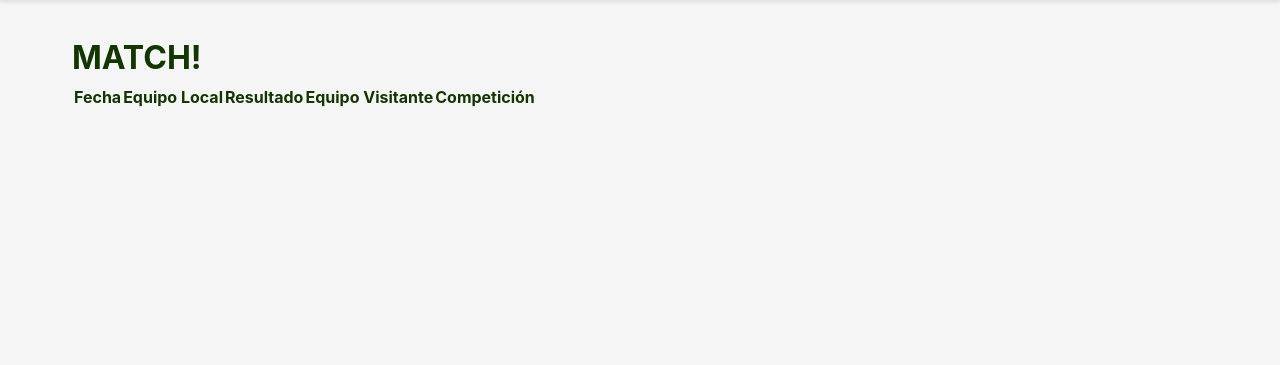
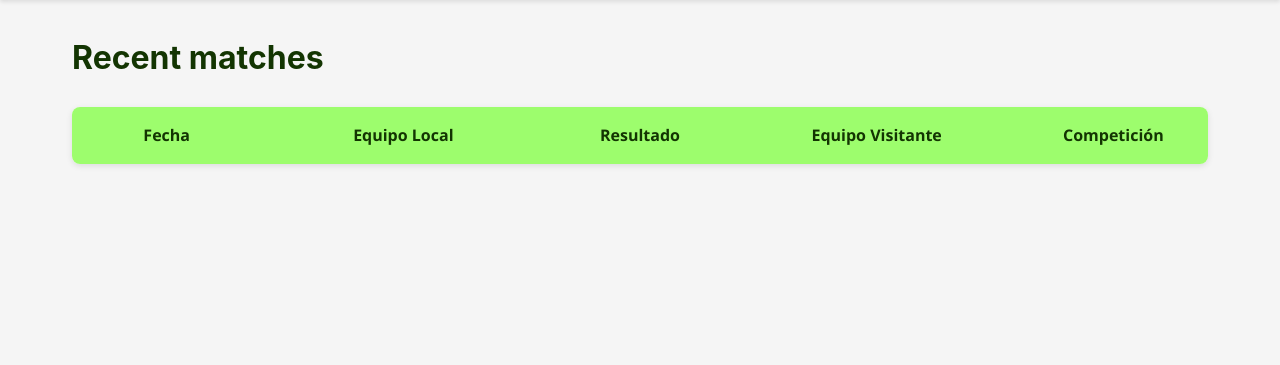
Before and after one commit to marcc28/Practica_PW, a Django app: page /matches/ in a window 1280 px wide. Shown: the part 88-453 px from the top of the page. Run offline with Django 5.2, Linux system fonts and the light colour scheme; data that the repository does not hold is empty.

Commit message:
matches implementation

```diff
--- a/web/static/scripts/matches.js
+++ b/web/static/scripts/matches.js
@@ -20,19 +20,24 @@ function renderizarPartidos(partidos) {
     const $tabla = $('#tabla-matches tbody');
     $tabla.empty();
 
+    // Ordenar partidos por fecha descendente (más reciente primero)
+    partidos.sort((a, b) => new Date(b.utcDate) - new Date(a.utcDate));
+
     partidos.forEach(partido => {
         const fecha = new Date(partido.utcDate).toLocaleString('es-ES');
         const equipoLocal = partido.homeTeam.name;
         const equipoVisitante = partido.awayTeam.name;
         const resultado = partido.score.fullTime.home + " - " + partido.score.fullTime.away;
         const competicion = partido.competition.name;
+        const escudoLocal = partido.homeTeam.crest;
+        const escudoVisitante = partido.awayTeam.crest;
 
         const $fila = $(`
             <tr>
                 <td>${fecha}</td>
-                <td>${equipoLocal}</td>
+                <td class="nombre-escudo"><span>${equipoLocal}</span><img src="${escudoLocal}" alt="Escudo ${equipoLocal}"></td>
                 <td>${resultado}</td>
-                <td>${equipoVisitante}</td>
+                <td class="nombre-escudo"><img src="${escudoVisitante}" alt="Escudo ${equipoVisitante}"><span>${equipoVisitante}</span></td>
                 <td>${competicion}</td>
             </tr>
         `);
--- /dev/null
+++ b/web/static/styles/matches.css
@@ -0,0 +1,108 @@
+/* Contenedor de la tabla */
+#tabla-matches {
+    width: 100%;
+    border-collapse: collapse;
+    margin-top: 1.5rem;
+    background-color: white;
+    box-shadow: 0 2px 6px rgba(0,0,0,0.1);
+    border-radius: 8px;
+    overflow: hidden;
+    font-family: 'Segoe UI', Tahoma, Geneva, Verdana, sans-serif;
+    table-layout: fixed;  /* Fija ancho de columnas para evitar descuadres */
+}
+
+/* Cabecera */
+#tabla-matches thead th {
+    background-color: #9dfd6d;
+    color: #133502;
+    padding: 1rem 0.8rem;
+    text-align: center;  /* Centrado cabecera */
+    font-weight: 600;
+}
+
+/* Fija ancho columnas de equipos local y visitante */
+#tabla-matches thead th:nth-child(2),
+#tabla-matches tbody td:nth-child(2),
+#tabla-matches thead th:nth-child(4),
+#tabla-matches tbody td:nth-child(4) {
+    width: 25%;
+    white-space: nowrap;
+    overflow: hidden;
+    text-overflow: ellipsis;
+}
+
+/* Celdas */
+#tabla-matches tbody td {
+    padding: 0.8rem;
+    border-bottom: 1px solid #ddd;
+    vertical-align: middle;
+    font-size: 0.95rem;
+    color: #333;
+    text-align: center;  /* Centrado contenido en celdas */
+}
+
+/* Última fila sin borde */
+#tabla-matches tbody tr:last-child td {
+    border-bottom: none;
+}
+
+/* Imagen de escudo */
+#tabla-matches tbody td img {
+    height: 28px;
+    width: 28px;
+    object-fit: contain;
+    vertical-align: middle;
+    margin: 0 0.4rem;
+    border-radius: 4px;
+    box-shadow: 0 0 3px rgba(0,0,0,0.15);
+    flex-shrink: 0;
+}
+
+/* Para que nombre y escudo estén juntos (local: nombre antes, escudo después) */
+#tabla-matches tbody td:nth-child(2) .nombre-escudo {
+    display: inline-flex; /* inline para que el texto se centre con el contenido */
+    align-items: center;
+    justify-content: center;
+}
+
+/* Nombre en local con margen a la derecha */
+#tabla-matches tbody td:nth-child(2) .nombre-escudo span {
+    margin-right: 6px;
+    font-weight: 600;
+    color: #2c3e50;
+}
+
+/* Para equipo visitante: escudo + nombre con flex row-reverse */
+#tabla-matches tbody td:nth-child(4) .nombre-escudo {
+    display: inline-flex;
+    align-items: center;
+    justify-content: center;
+    flex-direction: row-reverse;
+}
+
+/* Nombre en visitante con margen a la izquierda */
+#tabla-matches tbody td:nth-child(4) .nombre-escudo span {
+    margin-left: 6px;
+    font-weight: 600;
+    color: #2c3e50;
+}
+
+/* Mensaje error */
+#mensaje-error {
+    margin-top: 1rem;
+    color: #e74c3c;
+    font-weight: 600;
+}
+
+/* Fecha con color más suave */
+#tabla-matches tbody td:first-child {
+    color: #666;
+    font-size: 0.9rem;
+}
+
+/* Resultado centrado y con peso */
+#tabla-matches tbody td:nth-child(3) {
+    font-weight: 700;
+    color: #27ae60;
+    font-size: 1.05rem;
+}
--- a/web/templates/match.html
+++ b/web/templates/match.html
@@ -3,8 +3,9 @@
 {% block content %}
     <script src="https://code.jquery.com/jquery-3.6.0.min.js"></script>
     <script src="{% static 'scripts/matches.js' %}"></script>
+    <link rel="stylesheet" href="{% static 'styles/matches.css' %}">
 
-    <h1>MATCH!</h1>
+    <h1>Recent matches</h1>
     <table id="tabla-matches">
         <thead>
             <tr>
```
